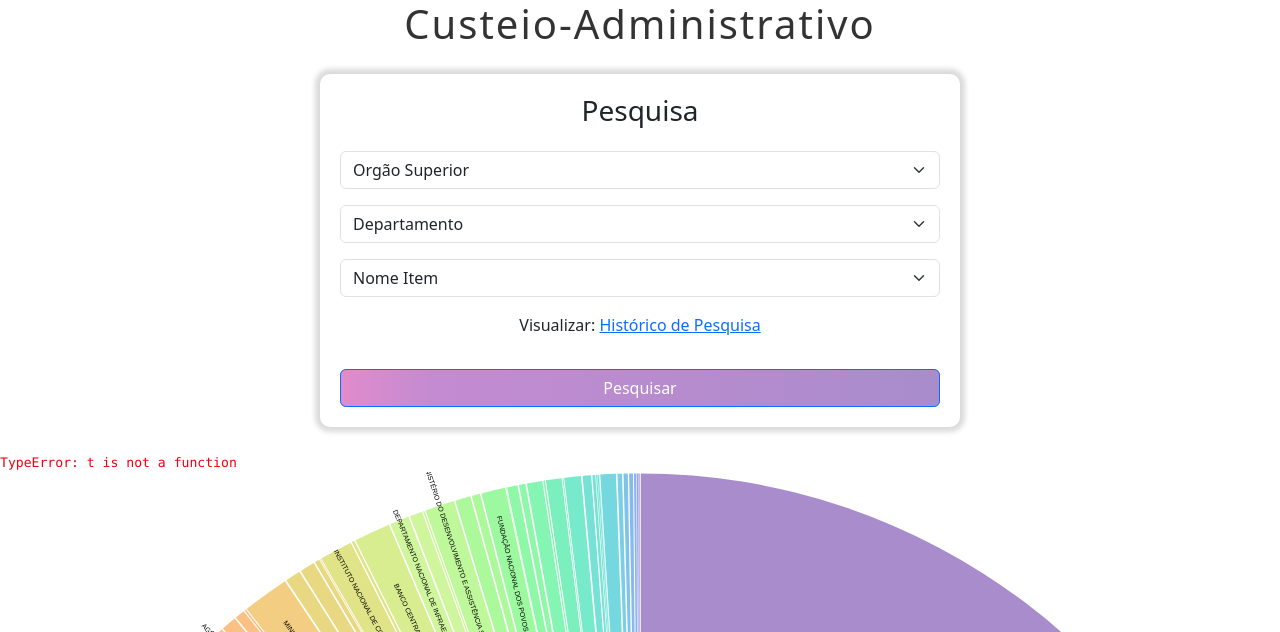
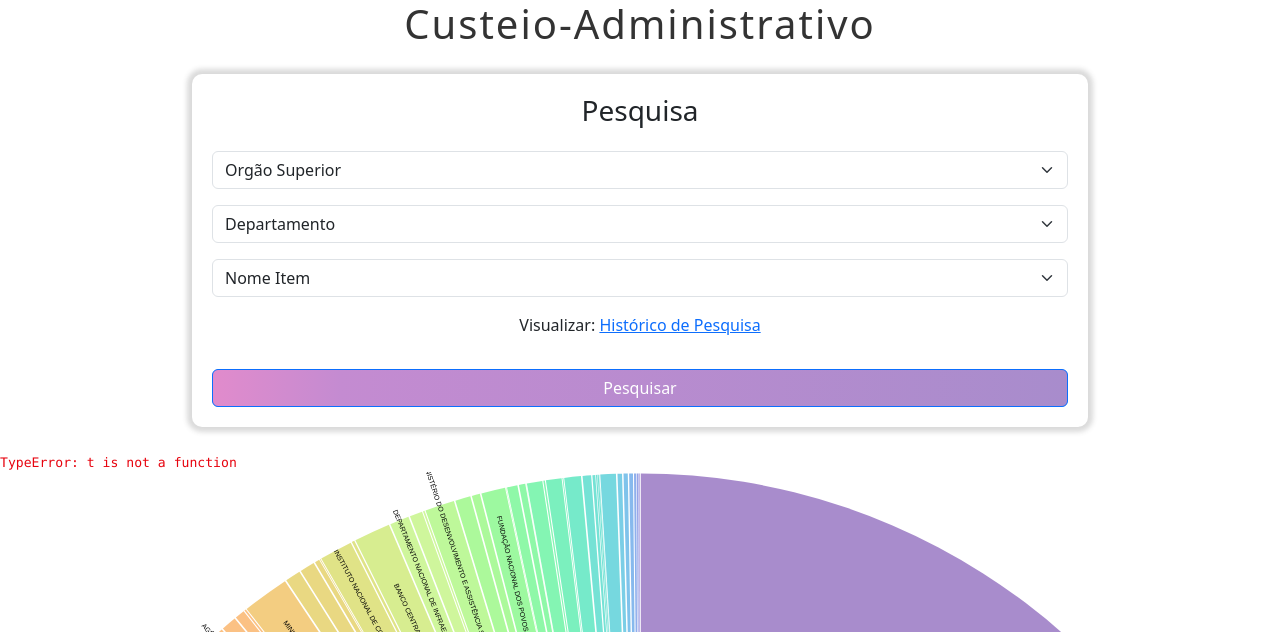
Before and after one commit to GilAntonyBorba/PI2TrabFinal, a PHP site: page / in a window 1280 px wide. Shown: the top 632 px of the page. Run offline with PHP 8.4, Linux system fonts and the light colour scheme; some libraries are stand-ins or nearby versions.

Commit message:
form maior

```diff
--- a/styleForm.css
+++ b/styleForm.css
@@ -27,7 +27,7 @@
 #form-create-account{
     /* margin-top: 0%; */
     margin-bottom: 2%;
-    max-width: 50%;
+    max-width: 70%;
     width: 100%;
     background-color: #fff;
     padding: 20px;
```
